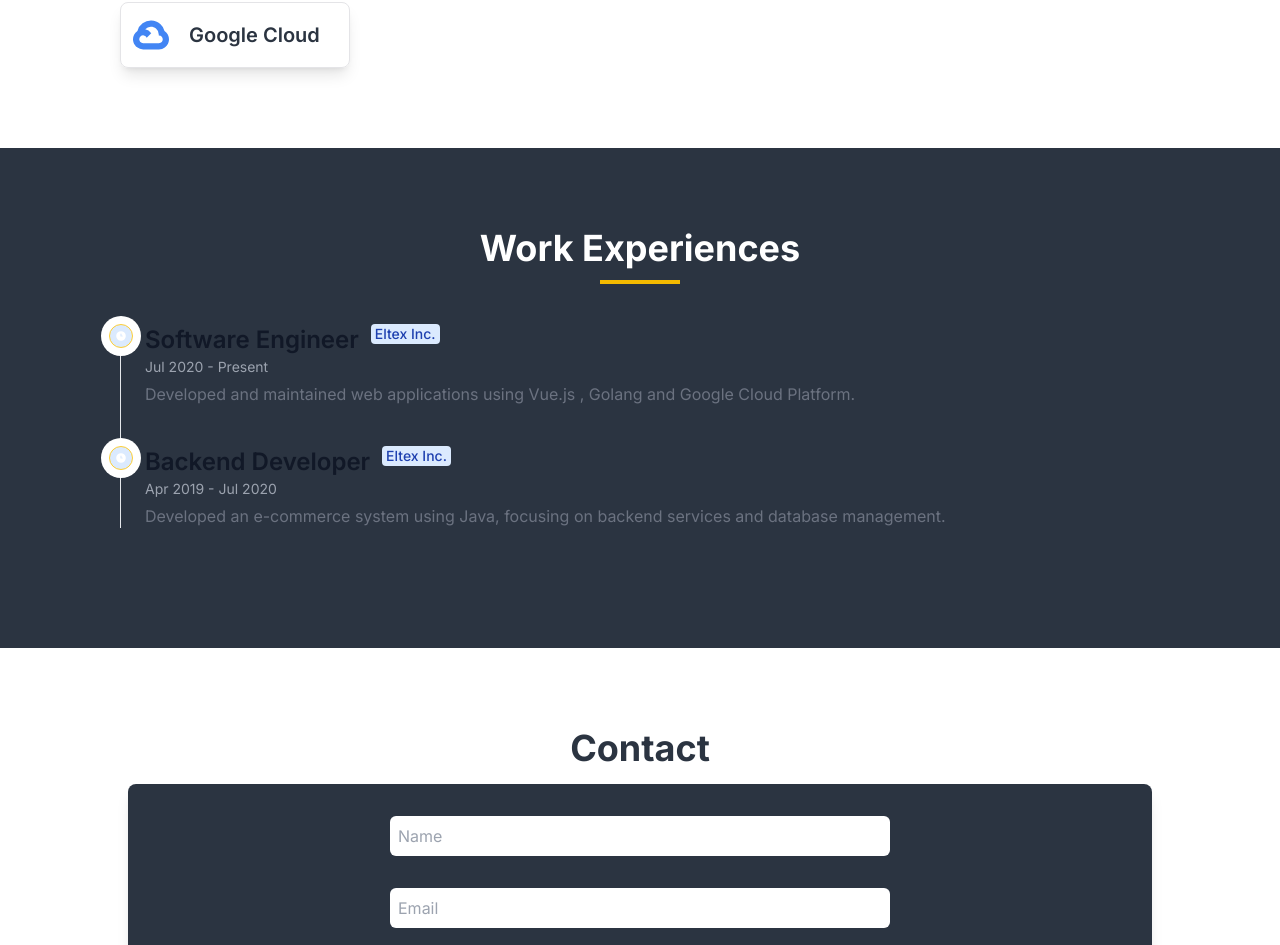
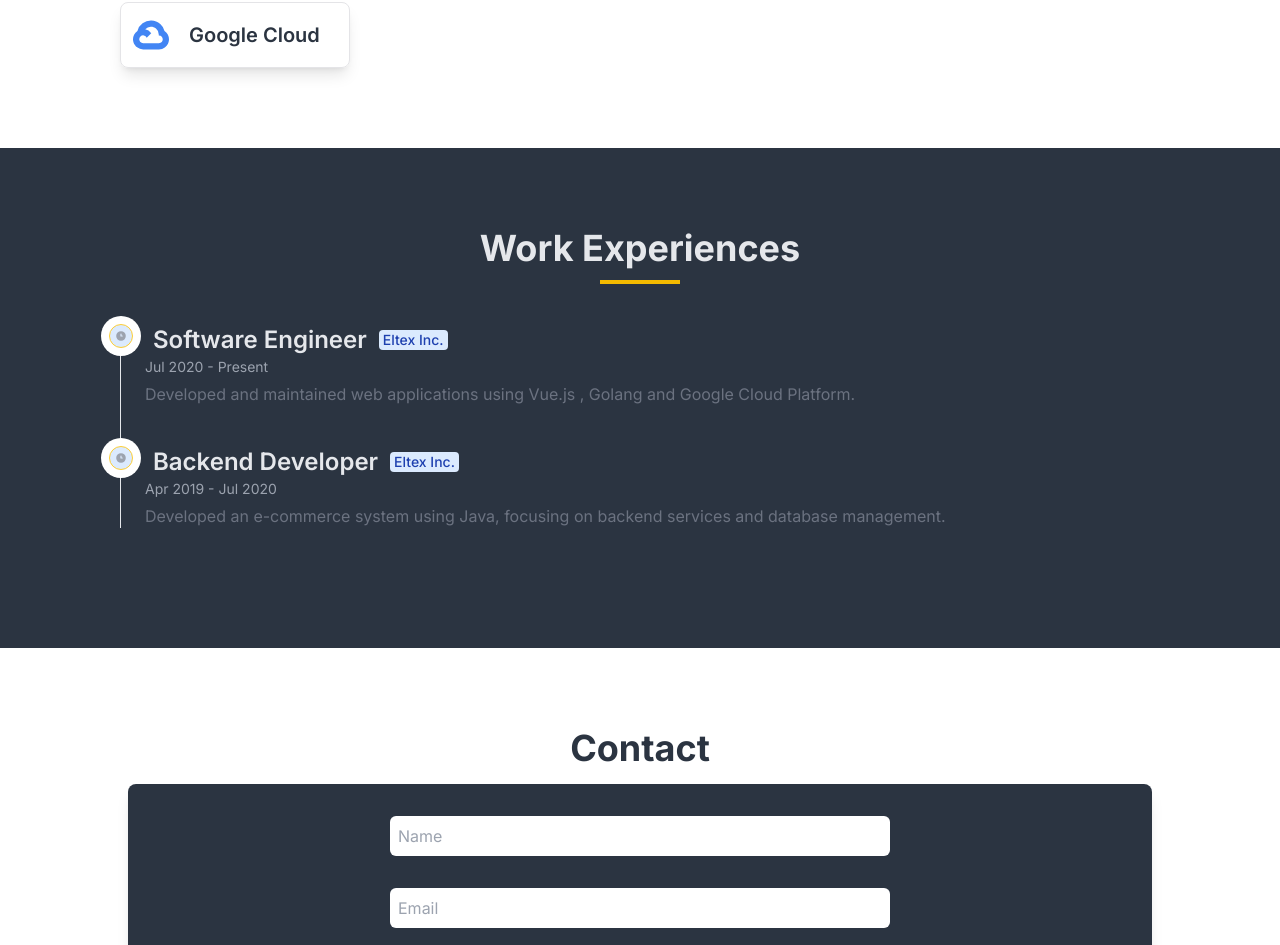
Before and after one commit to mohamed-mahdy-bakerysoft/Portfolio, a Next.js app in the folder portfolio/: page / in a window 1280 px wide. Shown: the part 2497-3442 px from the top of the page. Built offline with nearby package versions, Linux system fonts and the light colour scheme.

Commit message:
Fix WorkExperiences color

```diff
--- a/portfolio/app/components/WorkExperiences.tsx
+++ b/portfolio/app/components/WorkExperiences.tsx
@@ -19,7 +19,10 @@ export default function WorkExperiences() {
   ];
 
   return (
-    <section className="work-experiences py-20 bg-primary text-white" id="work">
+    <section
+      className="work-experiences py-20 bg-primary text-primary-100"
+      id="work"
+    >
       <SectionHeader title="Work Experiences" />
 
       <div className="section-main mt-10">
@@ -28,7 +31,7 @@ export default function WorkExperiences() {
             <div key={index} className="mb-10 ml-6">
               <span className="absolute flex items-center justify-center w-6 h-6 bg-blue-100 rounded-full -left-3 ring-8 ring-white dark:ring-gray-900 dark:bg-primary-400 border-[1px] border-accent-400">
                 <svg
-                  className="w-3 h-3 text-accen dark:text-primary-200"
+                  className="w-3 h-3 text-primary-300"
                   fill="currentColor"
                   viewBox="0 0 20 20"
                   xmlns="http://www.w3.org/2000/svg"
@@ -40,7 +43,7 @@ export default function WorkExperiences() {
                   ></path>
                 </svg>
               </span>
-              <h3 className="flex items-start mb-1 text-lg font-semibold text-gray-900 dark:text-white">
+              <h3 className="flex items-center ml-2 mb-1 text-lg font-semibold text-primary-100">
                 <span className="text-2xl">{experience.role}</span>
                 <span className="bg-blue-100 text-blue-800 text-sm font-medium mr-2 px-1 rounded dark:bg-blue-200 dark:text-gray-800 ml-3">
                   {experience.company}
```
